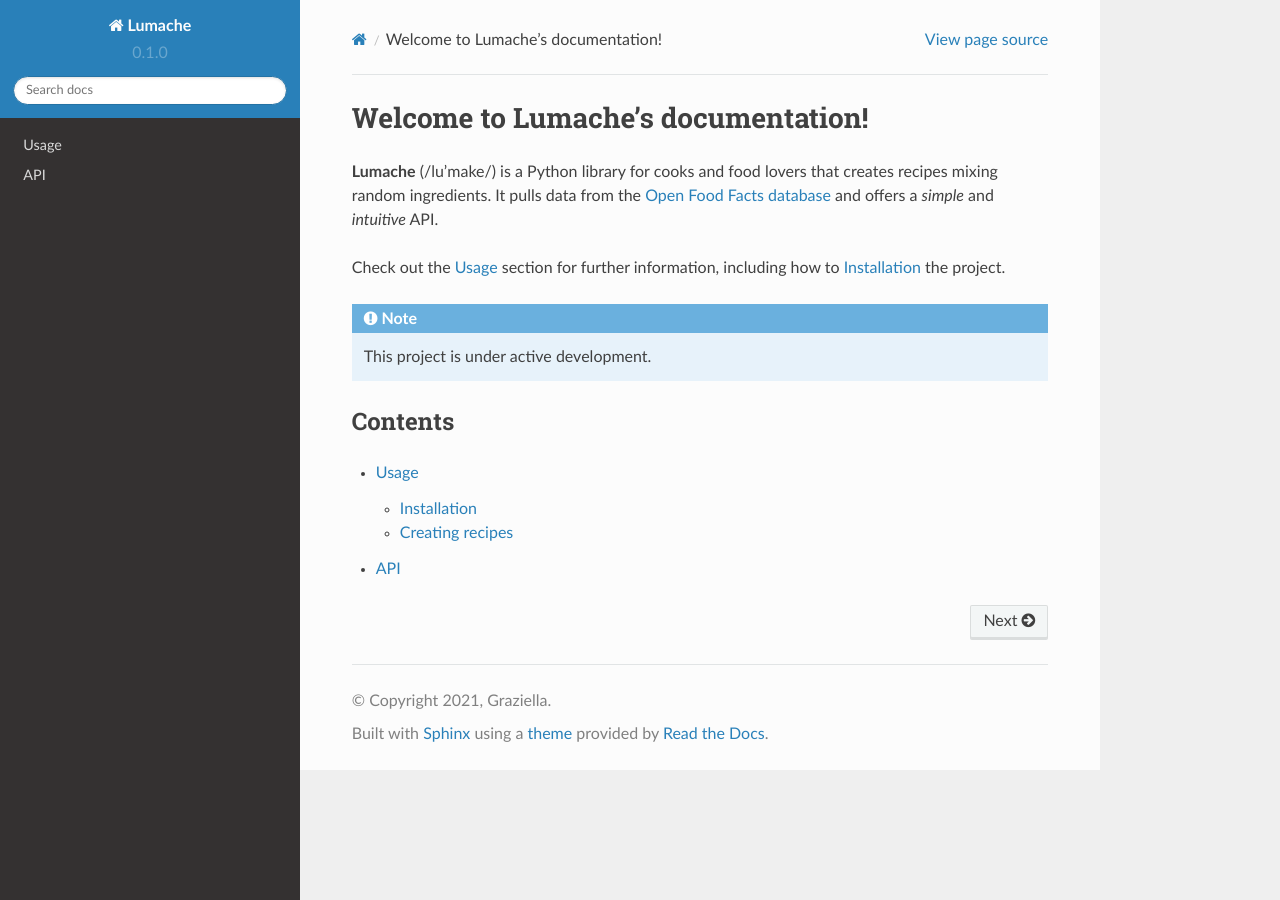
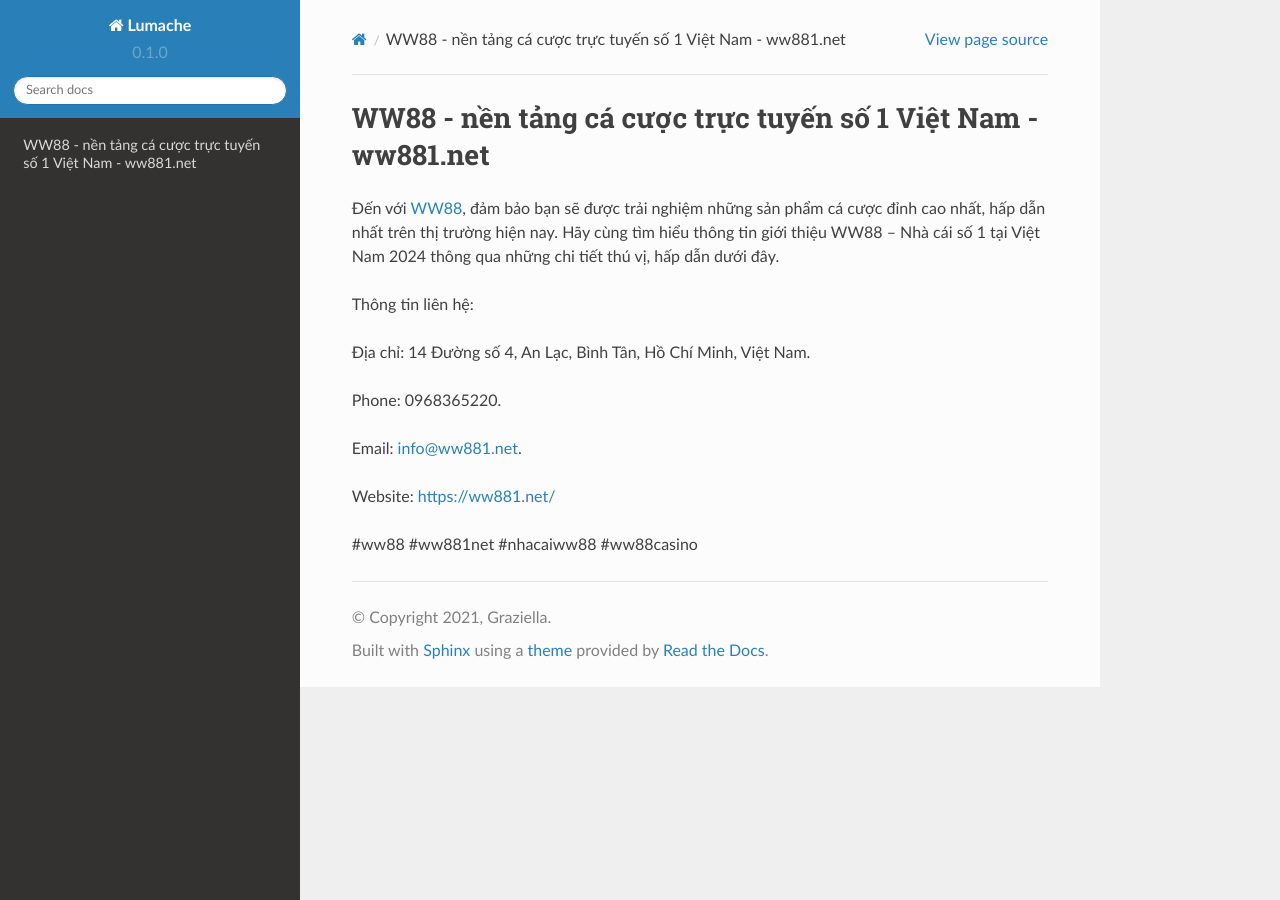
Before and after one commit to iaduphattai904809/ww881net, a Sphinx documentation site: the page built from docs/source/index.rst, in a window 1280 px wide. Built offline with Sphinx 7.4.7 and the Read the Docs theme 2.0.0, drawn with Linux system fonts in a browser that asks for light colours.

Commit message:
Update index.rst

```diff
--- a/docs/source/index.rst
+++ b/docs/source/index.rst
@@ -1,22 +1,16 @@
-Welcome to Lumache's documentation!
+WW88 - nền tảng cá cược trực tuyến số 1 Việt Nam - ww881.net
 ===================================
 
-**Lumache** (/lu'make/) is a Python library for cooks and food lovers
-that creates recipes mixing random ingredients.
-It pulls data from the `Open Food Facts database <https://world.openfoodfacts.org/>`_
-and offers a *simple* and *intuitive* API.
+Đến với `WW88 <https://ww881.net/>`_, đảm bảo bạn sẽ được trải nghiệm những sản phẩm cá cược đỉnh cao nhất, hấp dẫn nhất trên thị trường hiện nay. Hãy cùng tìm hiểu thông tin giới thiệu WW88 – Nhà cái số 1 tại Việt Nam 2024 thông qua những chi tiết thú vị, hấp dẫn dưới đây.
 
-Check out the :doc:`usage` section for further information, including
-how to :ref:`installation` the project.
+Thông tin liên hệ:
 
-.. note::
+Địa chỉ: 14 Đường số 4, An Lạc, Bình Tân, Hồ Chí Minh, Việt Nam.
 
-   This project is under active development.
+Phone: 0968365220.
 
-Contents
---------
+Email: info@ww881.net.
 
-.. toctree::
+Website: https://ww881.net/
 
-   usage
-   api
+#ww88 #ww881net #nhacaiww88 #ww88casino
```
